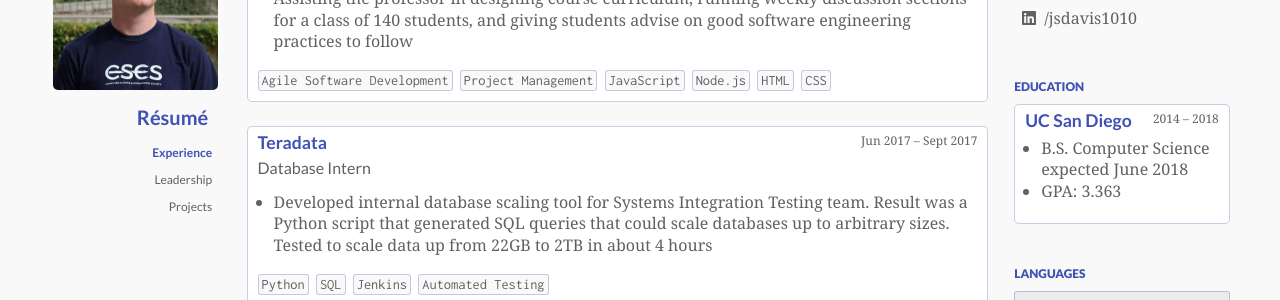
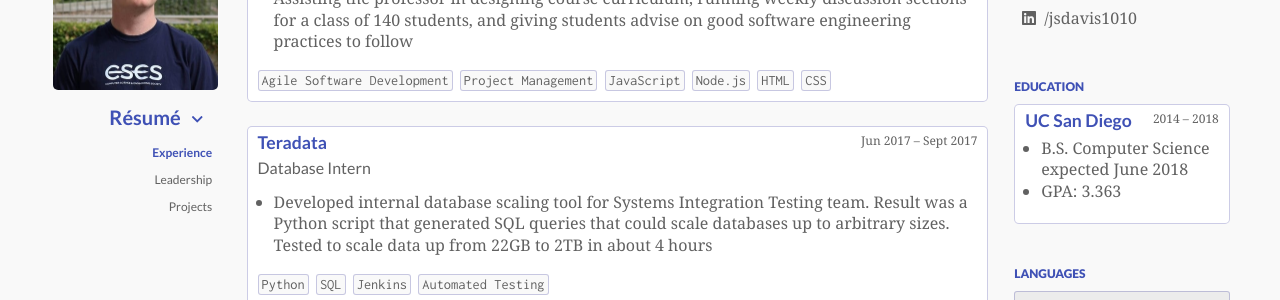
Before and after one commit to jsdavis/jsdavis.github.io, a Jekyll site: the page built from index.md, in a window 1280 px wide. Shown: the part 174-474 px from the top of the page. Built offline with Jekyll 4.4.1, drawn with Linux system fonts in a browser that asks for light colours; nearby versions of some CDN libraries.

Commit message:
Nav mostly working, including animation

```diff
--- a/assets/css/main.sass
+++ b/assets/css/main.sass
@@ -212,6 +212,8 @@ a.card:hover
         text-align: center
         .sub
             display: none
+        .sub.visible
+            display: block
         img
             max-width: 70%
 
--- a/assets/js/main.js
+++ b/assets/js/main.js
@@ -60,13 +60,24 @@ links.forEach(l => {
 
 // Handle nav on small screens
 const activeNav = document.querySelector('nav>.active');
-const activeSub = activeNav.parentNode.querySelector('.active+.sub');
+const activeSub = document.querySelector('nav>.active+.sub');
 
 if (activeSub) {
+    activeNav.innerHTML += '<i data-fa-transform="shrink-6 down-1 right-6" class="icon fas fa-chevron-down"></i>';
     activeNav.addEventListener('click', e => {
         if (window.innerWidth > 900)
             return;
-        activeSub.style.display = 'block';
+        activeSub.classList.toggle('visible');
+
+        const icon = activeNav.querySelector('.icon');
+        const str = ' rotate-180';
+        let data = icon.getAttribute('data-fa-transform');
+
+        if (!data.includes(str))
+            icon.setAttribute('data-fa-transform', data + str);
+        else
+            icon.setAttribute('data-fa-transform', data.replace(str, ''))
+
         e.preventDefault();
     });
 }
```
